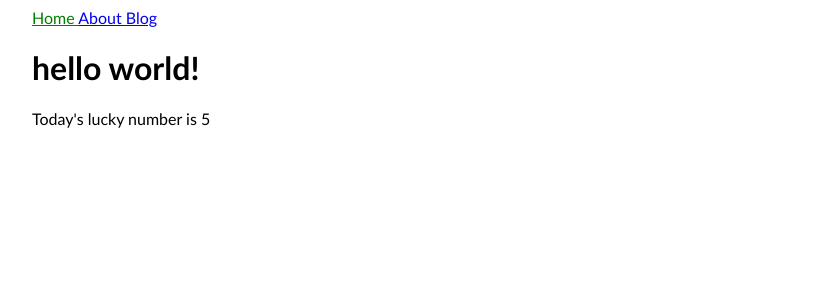
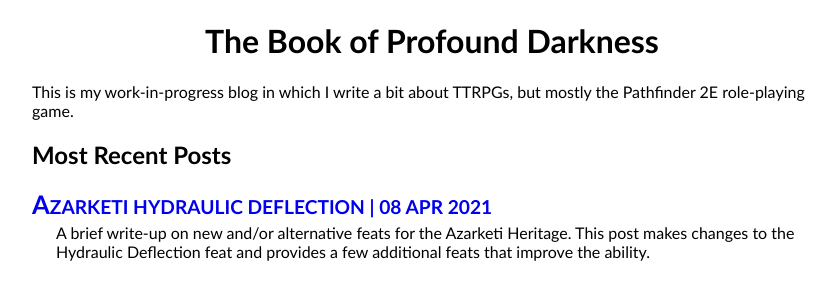
Before and after one commit to profounddark/pathfinder-blog, a Jekyll site: the page built from index.html, in a window 1280 px wide. Shown: the top 300 px of the page, without its empty margins (208-1044 px from the left). Built offline with Jekyll 4.4.1, drawn with Linux system fonts in a browser that asks for light colours.

Commit message:
minor tweaks to CSS

```diff
--- a/_layouts/default.html
+++ b/_layouts/default.html
@@ -7,7 +7,6 @@
   </head>
   <body>
     <div class="mainframe">
-    {% include navigation.html %}
     {{ content }}
     </div>
   </body>
--- a/_sass/main.scss
+++ b/_sass/main.scss
@@ -8,7 +8,33 @@
     color: green;
 }
 
+ul {
+    list-style-type: none;
+    padding: 0;
+}
+
+
 .mainframe {
     max-width: 800px;
     margin: 0 auto;
 }
+
+.post-summary h3 {
+    font-size: 1.2rem;
+    margin: .5rem 0 0 0;
+    text-transform: uppercase;
+}
+.post-summary h3::first-letter {
+    font-size:1.6rem;
+}
+.post-summary p {
+    margin: .25rem .25rem .5rem 1.5rem;
+}
+
+a {
+    text-decoration: none;
+}
+
+h1 {
+    text-align:center;
+}
--- a/index.html
+++ b/index.html
@@ -4,6 +4,14 @@
 title: Home Page
 my-number: 5
 ---
-
-<h1>{{ "Hello World!" | downcase }}</h1>
-<p>Today's lucky number is {{ page.my-number }}</p>
+<h1>The Book of Profound Darkness</h1>
+<p>This is my work-in-progress blog in which I write a bit about TTRPGs, but mostly the Pathfinder 2E role-playing game.</p>
+<h2>Most Recent Posts</h2>
+<ul>
+    {% for post in site.posts %}
+        <li class="post-summary">
+            <h3><a href="{{ post.url }}">{{ post.title }} | {{ post.date | date_to_string }}</a></h3>
+            <p>{{ post.excerpt }}</p>
+        </li>
+    {% endfor %}
+</ul>
```
